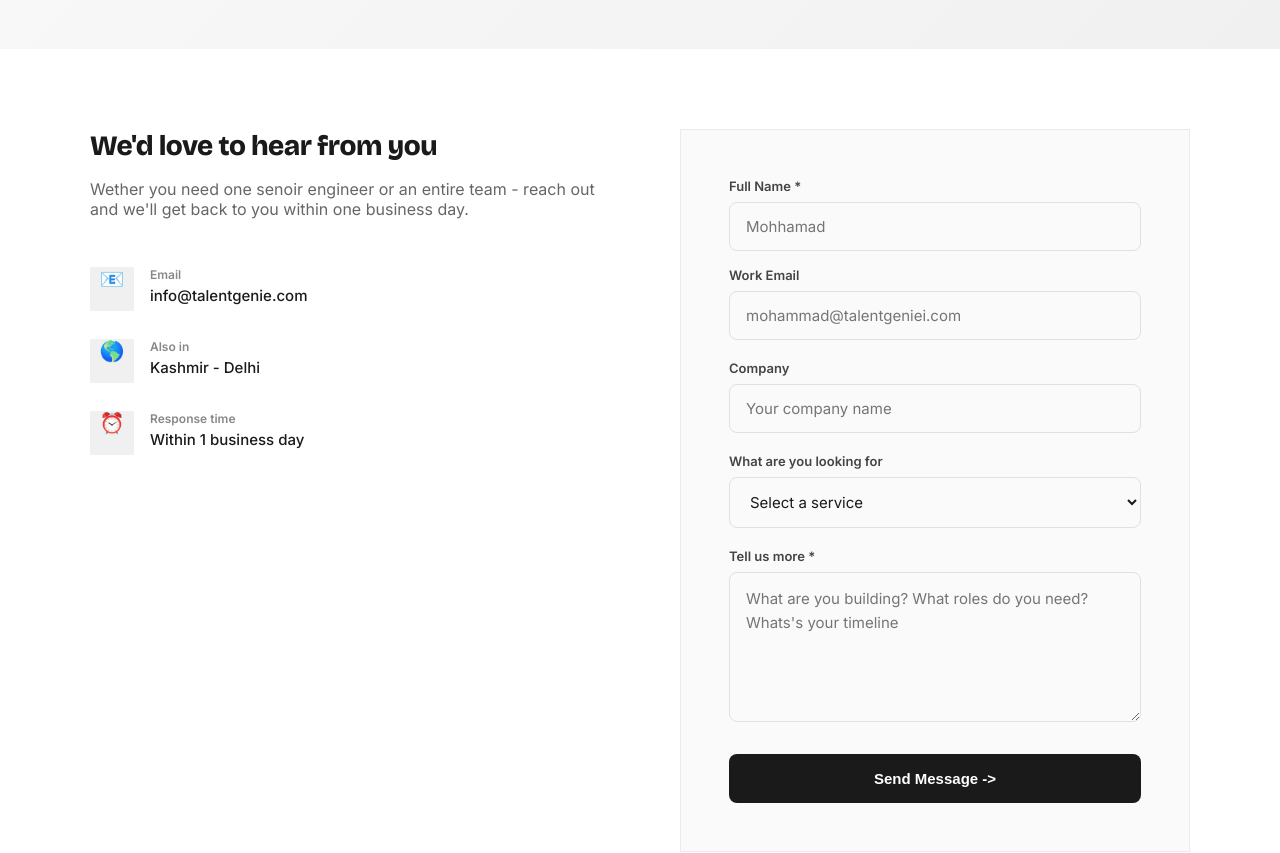
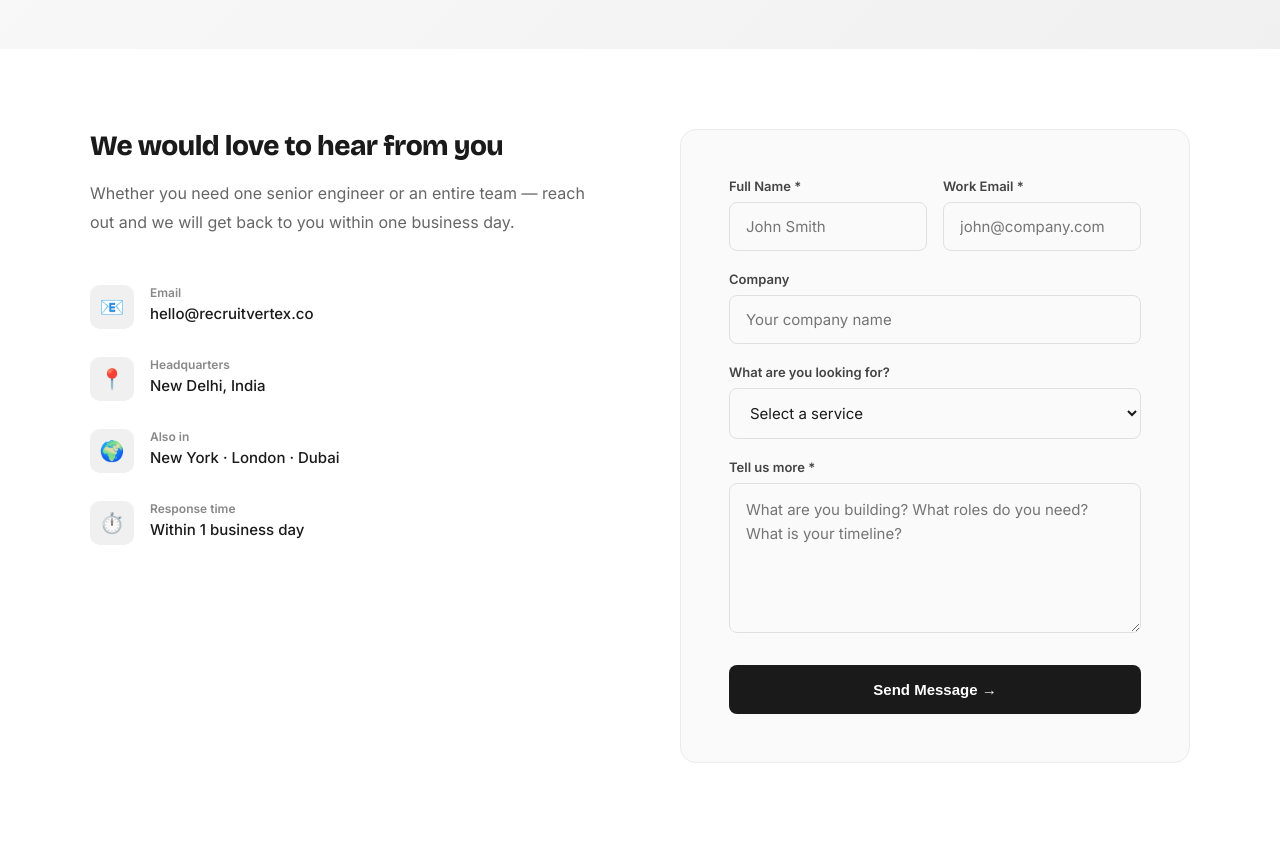
Before and after one commit to Shayanbeigh/my-website, a Next.js app: page /contact in a window 1280 px wide. Shown: the part 420-1273 px from the top of the page. Built offline with nearby package versions, Linux system fonts and the light colour scheme.

Commit message:
cantact fix

```diff
--- a/app/components/Footer.js
+++ b/app/components/Footer.js
@@ -225,8 +225,8 @@ export default function Footer() {
           gap: '16px',
         }}>
           <p style={{ fontSize: '13px', color: '#555', margin: 0 }}>
-            2025 Talent Vertex. Built for teams that mean business.
-          </p>
+  © 2025 Recruit Vertex. Built for teams that mean business.
+</p>
           <Link href="/privacy" style={{ fontSize: '13px', color: '#555', textDecoration: 'none' }}>
             Privacy Policy
           </Link>
--- a/app/components/Hero.js
+++ b/app/components/Hero.js
@@ -121,7 +121,7 @@ export default function Hero() {
         {[
           { number: '300+', label: 'Placements Worldwide' },
           { number: '96%', label: 'Client Satisfaction' },
-          { number: '20+', label: 'Countries Served' },
+          { number: '10+', label: 'Countries Served' },
         ].map((stat) => (
           <div key={stat.label} style={{ textAlign: 'center' }}>
             <div style={{
--- a/app/components/Testimonials.js
+++ b/app/components/Testimonials.js
@@ -5,7 +5,7 @@ import FadeIn from './FadeIn'
 export default function Testimonials() {
   const testimonials = [
     {
-      quote: 'Rexruit Vertex didn\'t just send us engineers — they sent us the right engineers. First hire, perfect fit. We\'ve never looked back.',
+      quote: 'Recruit Vertex didn\'t just send us engineers — they sent us the right engineers. First hire, perfect fit. We\'ve never looked back.',
       name: 'VP of Engineering',
       company: 'Series B SaaS Company, USA',
     },
--- a/app/contact/page.js
+++ b/app/contact/page.js
@@ -1,39 +1,39 @@
 'use client'
 
-import { useState } from "react"
-import Navbar from "../components/Navbar"
-import PageHero from "../components/PageHero"
-import Footer from "../components/Footer"
-import FadeIn from "../components/FadeIn"
-import { color } from "framer-motion"
+import { useState } from 'react'
+import Navbar from '../components/Navbar'
+import PageHero from '../components/PageHero'
+import Footer from '../components/Footer'
+import FadeIn from '../components/FadeIn'
 
-export default function contact() {
+export default function Contact() {
   const [formData, setFormData] = useState({
     name: '', email: '', company: '', message: '', service: '',
   })
-  const [status, setStatus] = useState('idle') //idle | loading | success | error
+  const [status, setStatus] = useState('idle')
   const [errorMsg, setErrorMsg] = useState('')
 
   const handleChange = (e) => {
-    setFormData ({ ...formData, [e.target.name]:
-      e.target.value})
+    setFormData({ ...formData, [e.target.name]: e.target.value })
   }
 
   const handleSubmit = async (e) => {
     e.preventDefault()
     setStatus('loading')
+    setErrorMsg('')
 
     try {
       const res = await fetch('https://api.web3forms.com/submit', {
         method: 'POST',
         headers: { 'Content-Type': 'application/json' },
         body: JSON.stringify({
-        access_key: 'YOUR_WEB3FORMS_KEY',
+          access_key: '8862e737-e3af-4146-be98-dc89b1eb2933',
           name: formData.name,
           email: formData.email,
           company: formData.company,
           service: formData.service,
           message: formData.message,
+          subject: 'New enquiry - Recruit Vertex',
         }),
       })
       const data = await res.json()
@@ -41,7 +41,7 @@ export default function contact() {
         setStatus('success')
       } else {
         setStatus('error')
-      setErrorMsg('Something went wrong.')
+        setErrorMsg('Something went wrong. Please try again.')
       }
     } catch (err) {
       setStatus('error')
@@ -67,14 +67,12 @@ export default function contact() {
     <main>
       <Navbar />
       <PageHero
-      label="contact"
+        label="Contact"
         title="Let's start a conversation"
-      subtitle="Tell us what you're building and we will figure out how we can help.
-       No hard sell, just an honest chat."
+        subtitle="Tell us what you're building and we will figure out how we can help. No hard sell, just an honest chat."
       />
 
-       <section style={{ padding: '80px 40px 120px',
-        backgroundColor: '#fff' }}>
+      <section style={{ padding: '80px 40px 120px', backgroundColor: '#fff' }}>
         <div style={{
           maxWidth: '1100px',
           margin: '0 auto',
@@ -83,32 +81,35 @@ export default function contact() {
           gap: '80px',
           alignItems: 'start',
         }}>
-            {/* Left: Info */}
+
           <FadeIn direction="right">
             <div>
               <h2 style={{
                 fontSize: '28px', fontWeight: '800',
                 color: '#1a1a1a', letterSpacing: '-0.5px', marginBottom: '16px',
-                }}>We'd love to hear from you</h2>
+              }}>We would love to hear from you</h2>
               <p style={{
                 fontSize: '16px', color: '#666',
-                  lineHieght: '1.8', marginBottom: '48px',
+                lineHeight: '1.8', marginBottom: '48px',
               }}>
-                  Wether you need one senoir engineer or an entire team - reach out and we'll get back to you within one business day.
+                Whether you need one senior engineer or an entire team — reach out and
+                we will get back to you within one business day.
               </p>
+
               {[
-                  { icon: '📧', label: 'Email', value: 'info@talentgenie.com' },
-                  { icon: '🌎', label: 'Also in', value: 'Kashmir  -  Delhi' },
-                  { icon: '⏰', label: 'Response time', value: 'Within 1 business day' },
+                { icon: '📧', label: 'Email', value: 'hello@recruitvertex.co' },
+                { icon: '📍', label: 'Headquarters', value: 'New Delhi, India' },
+                { icon: '🌍', label: 'Also in', value: 'New York · London · Dubai' },
+                { icon: '⏱️', label: 'Response time', value: 'Within 1 business day' },
               ].map((item, i) => (
                 <div key={i} style={{
                   display: 'flex', gap: '16px',
-                    allignItems: 'flex-start', marginBottom: '28px',
+                  alignItems: 'flex-start', marginBottom: '28px',
                 }}>
                   <span style={{
                     fontSize: '20px', width: '44px', height: '44px',
-                      backgroundColor: '#f0f0f0', borderradius: '10px',
-                      display: 'flex', allignItems: 'center', justifyContent: 'center',
+                    backgroundColor: '#f0f0f0', borderRadius: '10px',
+                    display: 'flex', alignItems: 'center', justifyContent: 'center',
                     flexShrink: 0,
                   }}>{item.icon}</span>
                   <div>
@@ -120,7 +121,6 @@ export default function contact() {
             </div>
           </FadeIn>
 
-            {/* Right: Form */}
           <FadeIn direction="left">
             {status === 'success' ? (
               <div style={{
@@ -131,83 +131,99 @@ export default function contact() {
                 textAlign: 'center',
               }}>
                 <span style={{ fontSize: '48px', marginBottom: '16px', display: 'block' }}>✅</span>
-                  <h3 style={{ fontSize: '22px', fontWeight: '800', color: '#1a1a1a', marginBottom:'12px',}}>Message sent!</h3>
-                  <p style={{ fontSize: '15px', color: '#666', lineHeight: '1.7' }}>Thanks for reaching out. We'll be in touch within one business day.</p>
+                <h3 style={{
+                  fontSize: '22px', fontWeight: '800',
+                  color: '#1a1a1a', marginBottom: '12px',
+                }}>Message sent!</h3>
+                <p style={{ fontSize: '15px', color: '#666', lineHeight: '1.7' }}>
+                  Thanks for reaching out. We will be in touch within one business day.
+                </p>
               </div>
             ) : (
               <form onSubmit={handleSubmit} style={{
                 backgroundColor: '#fafafa',
-                  borderradius: '16px',
+                borderRadius: '16px',
                 padding: '48px',
                 border: '1px solid #ebebeb',
                 display: 'flex',
                 flexDirection: 'column',
                 gap: '20px',
               }}>
-                  <div style={{ display: 'grid', gridTemplateColumns: '1fr 1fr,', gap: '16px' }}>
+                <div style={{ display: 'grid', gridTemplateColumns: '1fr 1fr', gap: '16px' }}>
                   <div>
                     <label style={{ fontSize: '13px', fontWeight: '600', color: '#444', marginBottom: '8px', display: 'block' }}>
                       Full Name *
                     </label>
                     <input
-                       type="text" name= "name" requiredvalue={formData.name}
-                       onChange={handleChange}
-                       placeholder="Mohhamad"
+                      type="text" name="name" required
+                      value={formData.name} onChange={handleChange}
+                      placeholder="John Smith"
                       style={inputStyle}
                       onFocus={e => e.target.style.borderColor = '#4f46e5'}
                       onBlur={e => e.target.style.borderColor = '#e0e0e0'}
                     />
-
                   </div>
                   <div>
-                        <label style={{ fontSize: '13px', fontWeight: '600', color: '#444', marginBottom: '8px', display: 'block' }}>Work Email</label>
-                     <input type="email" name="email" requiredvalue={formData.email}
-                     onChange={handleChange}
-                     placeholder="mohammad@talentgeniei.com"
+                    <label style={{ fontSize: '13px', fontWeight: '600', color: '#444', marginBottom: '8px', display: 'block' }}>
+                      Work Email *
+                    </label>
+                    <input
+                      type="email" name="email" required
+                      value={formData.email} onChange={handleChange}
+                      placeholder="john@company.com"
                       style={inputStyle}
                       onFocus={e => e.target.style.borderColor = '#4f46e5'}
-                     onBlur={e => e.target.style.bordercolor = '#e0e0e0'}
+                      onBlur={e => e.target.style.borderColor = '#e0e0e0'}
                     />
                   </div>
                 </div>
+
                 <div>
-                    <label style={{ fontSize: '13px', fontWeight: '600', color: '#444', marginBottom: '8px', display: 'block' }}>Company</label>
+                  <label style={{ fontSize: '13px', fontWeight: '600', color: '#444', marginBottom: '8px', display: 'block' }}>
+                    Company
+                  </label>
                   <input
-                    type="text" name="company" value={formData.company}
-                    onChange={handleChange}
+                    type="text" name="company"
+                    value={formData.company} onChange={handleChange}
                     placeholder="Your company name"
                     style={inputStyle}
                     onFocus={e => e.target.style.borderColor = '#4f46e5'}
                     onBlur={e => e.target.style.borderColor = '#e0e0e0'}
                   />
                 </div>
+
                 <div>
-                    <label style={{ fontSize: '13px', fontWeight: '600', color: '#444', marginBottom: '8px', display: 'block' }}>What are you looking for</label>
+                  <label style={{ fontSize: '13px', fontWeight: '600', color: '#444', marginBottom: '8px', display: 'block' }}>
+                    What are you looking for?
+                  </label>
                   <select
                     name="service"
-                   value={formData.service}
-                   onChange={handleChange}
-                   style={{ ...inputStyle, cursor: 'pointer' }}>
+                    value={formData.service} onChange={handleChange}
+                    style={{ ...inputStyle, cursor: 'pointer' }}
+                  >
                     <option value="">Select a service</option>
                     <option value="direct">Direct Placement</option>
-                    <option value="offshore">Offshore Team</option>
+                    <option value="offshore">Offshore Team Building</option>
+                    <option value="contract">Contract & Interim Staffing</option>
                     <option value="advisory">Talent Advisory</option>
-                   <option value="contract">Contract & Interm Staffing</option>
                     <option value="unsure">Not sure yet</option>
                   </select>
                 </div>
+
                 <div>
-                    <label style={{ fontSize: '13px', fontWeight: '600', color: '#444', marginBottom: '8px', display: 'block' }}>Tell us more * </label>
+                  <label style={{ fontSize: '13px', fontWeight: '600', color: '#444', marginBottom: '8px', display: 'block' }}>
+                    Tell us more *
+                  </label>
                   <textarea
                     name="message" required rows={5}
-                    value={formData.message}
-                    onChange={handleChange}
-                    placeholder="What are you building? What roles do you need? Whats's your timeline"
+                    value={formData.message} onChange={handleChange}
+                    placeholder="What are you building? What roles do you need? What is your timeline?"
                     style={{ ...inputStyle, resize: 'vertical', lineHeight: '1.6' }}
                     onFocus={e => e.target.style.borderColor = '#4f46e5'}
-                    onBlur={e => e.target.style.borderColor = '#e0e0e0'}/>
+                    onBlur={e => e.target.style.borderColor = '#e0e0e0'}
+                  />
+                </div>
 
-                  </div>
                 {status === 'error' && (
                   <div style={{
                     backgroundColor: '#fff1f2',
@@ -215,12 +231,12 @@ export default function contact() {
                     borderRadius: '8px',
                     padding: '12px 16px',
                     fontSize: '14px',
-                      color: '#be123c'
-
+                    color: '#be123c',
                   }}>
                     {errorMsg}
                   </div>
                 )}
+
                 <button
                   type="submit"
                   disabled={status === 'loading'}
@@ -236,17 +252,18 @@ export default function contact() {
                     marginTop: '8px',
                     transition: 'background-color 0.2s',
                   }}
-                  onMouseEnter={e => { if(status !== 'loading') e.currentTarget.style.backgroundColor = '#4f46e5' }}
-                  onMouseLeave={e => { if(status !== 'loading') e.currentTarget.style.backgroundColor = '#1a1a1a' }}>
-                  {status === 'loading' ? 'sending...' : 'Send Message ->'}
+                  onMouseEnter={e => { if (status !== 'loading') e.currentTarget.style.backgroundColor = '#4f46e5' }}
+                  onMouseLeave={e => { if (status !== 'loading') e.currentTarget.style.backgroundColor = '#1a1a1a' }}
+                >
+                  {status === 'loading' ? 'Sending...' : 'Send Message →'}
                 </button>
               </form>
-
-
             )}
           </FadeIn>
+
         </div>
       </section>
+
       <Footer />
     </main>
   )
```
Also changed, not shown: app/about/page.js (+21 -35 lines). Lines whose indentation alone changed are shown as unchanged.
